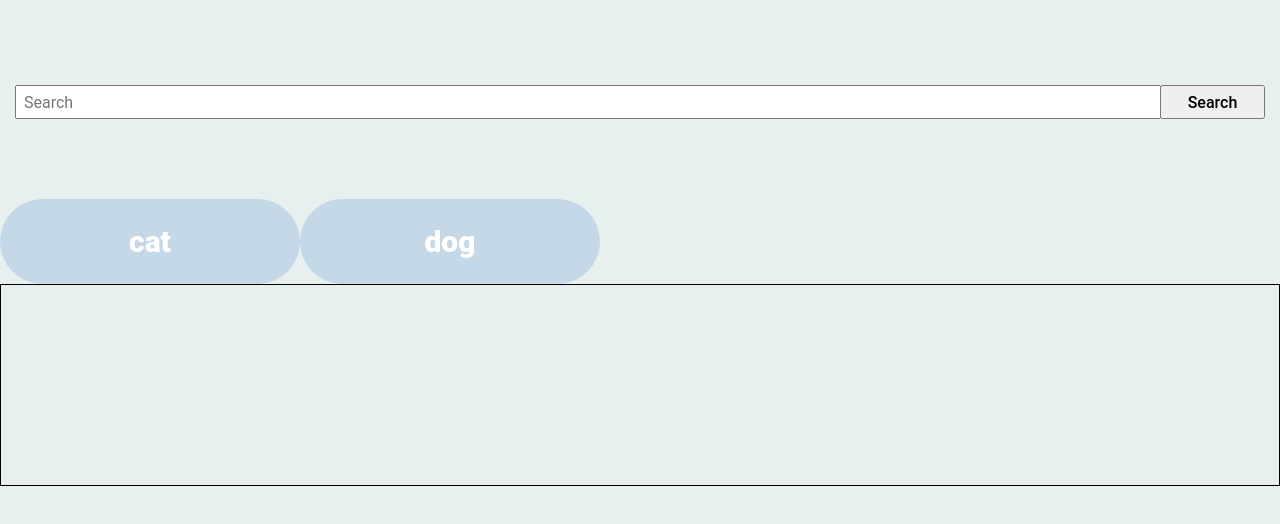
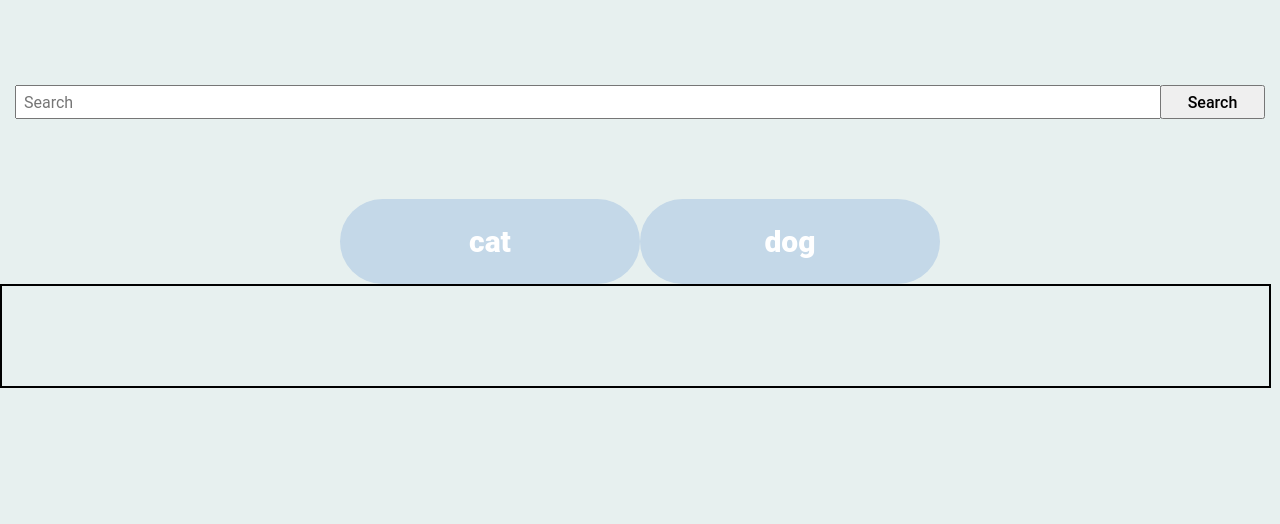
Before and after one commit to TatevGabrielyan/Flickr-search-React-, a React app: page / in a window 1280 px wide. Shown: the top 524 px of the page. Built offline with nearby package versions, Linux system fonts and the light colour scheme; the HTML template or start-up script is replaced by a standard one; what redux-freeze would draw is missing.

Commit message:
Update Gallery.css

```diff
--- a/src/components/Gallery.css
+++ b/src/components/Gallery.css
@@ -16,13 +16,26 @@
   text-align: center;
   font-size: 30px;
 }
+.animals:focus{
+  outline: none;
+
+}
 .dragAndDrop{
   margin-top: 5%;
+  text-align: center;
 }
 .dropDiv{
-  border:1px solid black;
-  height: 200px;
+  border:2px solid black;
+  height: 100px;
+  width: 99%;
 }
+
+.dropDiv>input{
+width: 100%;
+height: 100%;
+background-color: #E7F0EF;
+}
+
 @supports (display: grid) {
   .Gallery {
     display: grid;
```
